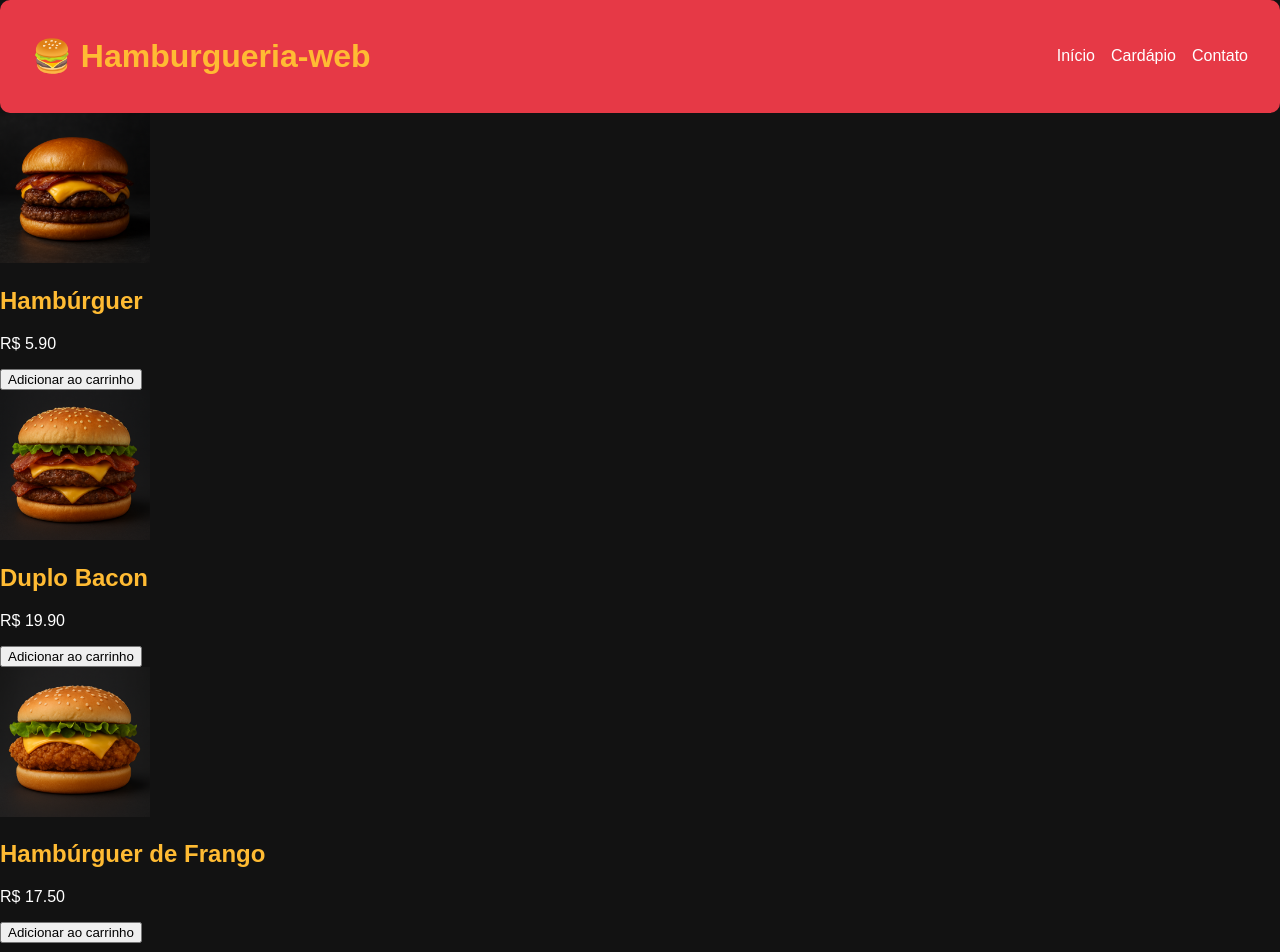
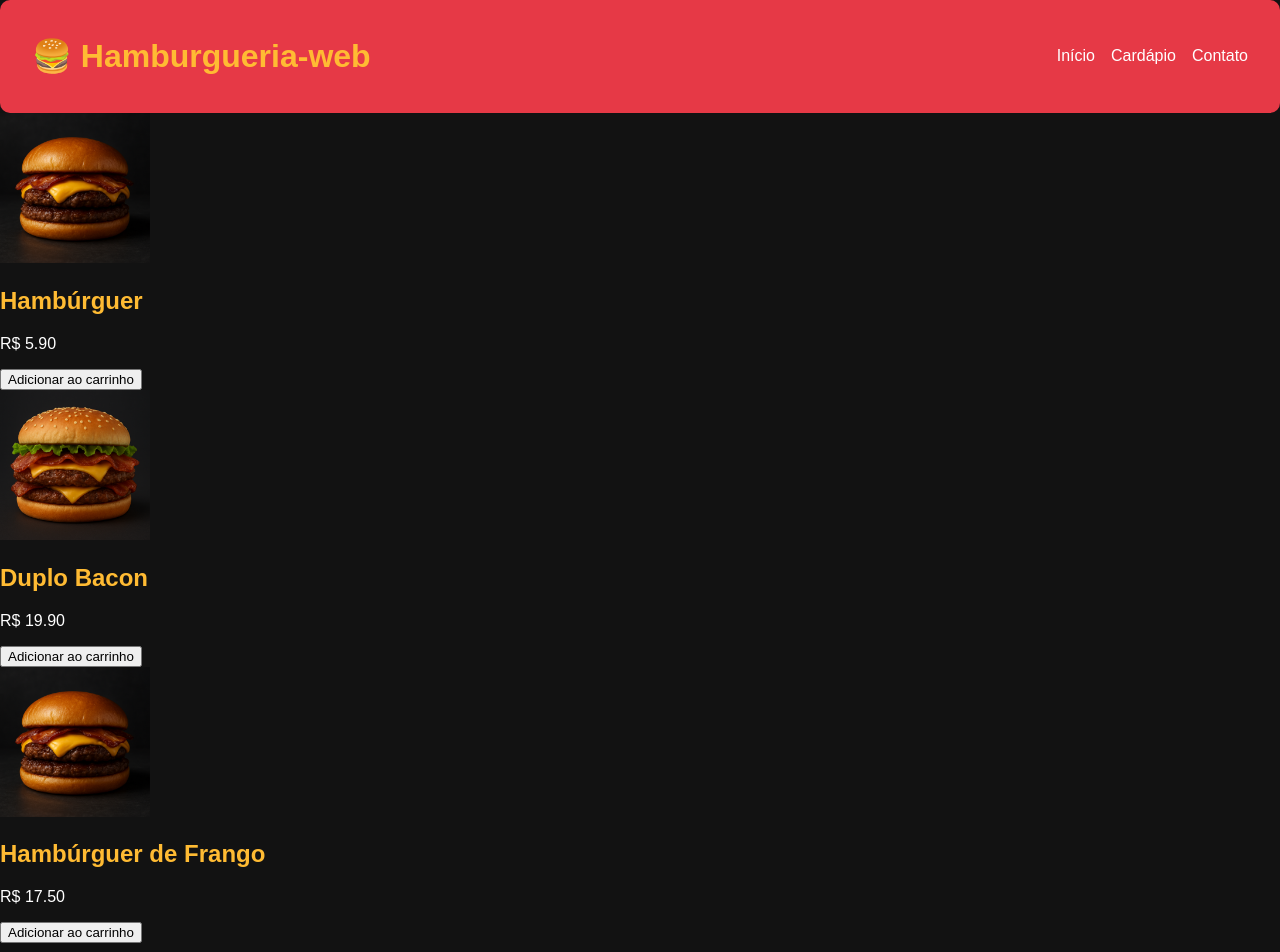
Before and after one commit to aranha111/web-hamburgueria, a React (Vite) app: page / in a window 1280 px wide. Shown: the top 952 px of the page. Built offline with nearby package versions, Linux system fonts and the light colour scheme.

Commit message:
first commit

```diff
--- a/src/App.tsx
+++ b/src/App.tsx
@@ -14,19 +14,19 @@ function App() {
       <ProductCard
   name="Hambúrguer"
   price={5.90}
-  img="./images/hamburguerweb.png"
+  img="/hamburgueria-web/images/hamburguerweb.png"
 />
 
 <ProductCard
   name="Duplo Bacon"
   price={19.90}
-  img="./images/duplo-bacon.png"
+  img="/hamburgueria-web/images/duplo-bacon.png"
 />
 
 <ProductCard
   name="Hambúrguer de Frango"
   price={17.50}
-  img="./images/frango.png"
+  img="/hamburgueria-web/images/hamburguerweb.png"
 />
 
 
```
Also changed, not shown: vite.config.ts (+4 -5 lines), 1 other file (tests, documents, lock files or other folders).
